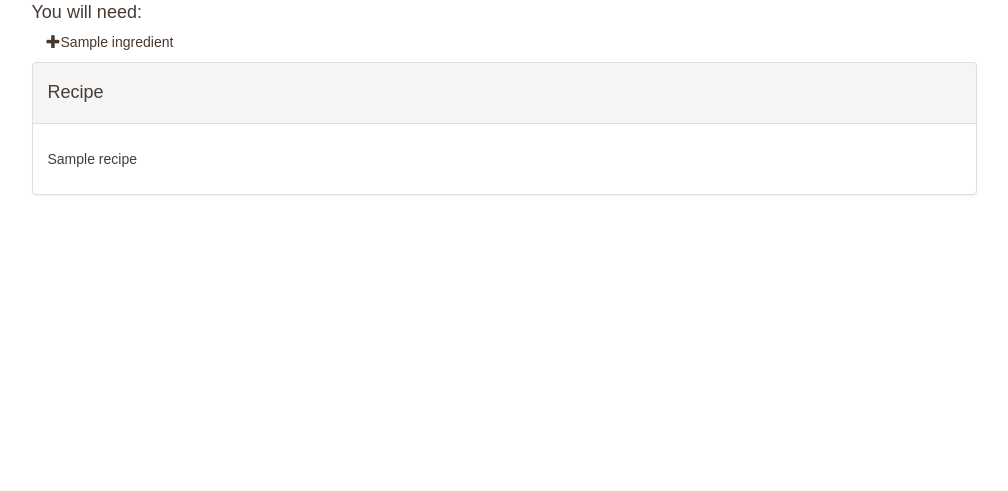
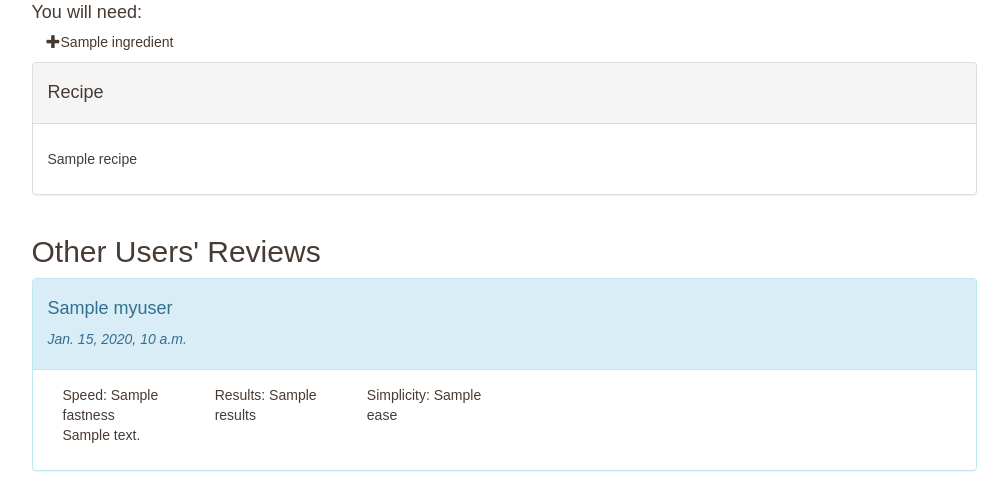
Before and after one commit to softmox/themenu, a Django app: template themenu/templates/themenu/dish_detail.html in a window 1280 px wide. Shown: the part 531-1022 px from the top of the page, without its empty margins (136-1144 px from the left). Before the commit the page ends 726 px from the top, so only its background shows below. Run offline with Django 3.2, Linux system fonts and the light colour scheme; the template is opened without the code that fills it: most values are stand-ins (such as "Sample title", 1, 10 or a date in 2020); some libraries are stand-ins or nearby versions; some web fonts are replaced.

Commit message:
+ show other user reviews, as in #48

```diff
--- a/themenu/templates/themenu/dish_detail.html
+++ b/themenu/templates/themenu/dish_detail.html
@@ -82,12 +82,38 @@
           <h4>Recipe</h4>
         </div>
         <div class="panel-body">
-          <p>{{object.recipe | linebreaks }}<p>
+          <p>{{object.recipe | linebreaks }}</p>
         </div>
       </div>
     </div>
   </div>
 
+  <div class="row">
+    <div class="col-md-10 col-md-offset-1">
+      <h2>Other Users' Reviews</h2>
+    </div>
+  </div>
+{% for review in other_reviews %}
+  <div class="row">
+    <div class="col-md-10 col-md-offset-1">
+      <div class="panel panel-info">
+        <div class="panel-heading">
+          <h4>{{ review.myuser }}</h4>
+          <p><em>{{ review.updated_at }}</em></p>
+        </div>
+        <div class="panel-body">
+          <div class="col-md-2">Speed: {{review.fastness}}</div>
+          <div class="col-md-2">Results: {{review.results}}</div>
+          <div class="col-md-2">Simplicity: {{review.ease}}</div>
+          <div class="col-md-10">
+            <p>{{ review.notes }}</p>
+          </div>
+        </div>
+      </div>
+    </div>
+  </div>
+{% endfor %}
+
 </div>
 
 {% endblock %}
--- a/themenu/views.py
+++ b/themenu/views.py
@@ -201,6 +201,7 @@ class DishDetail(DetailView):
         context = super(DishDetail, self).get_context_data(**kwargs)
         this_dish = self.object
         context['user_review'] = this_dish.dishreview_set.filter(myuser=self.request.user.myuser).first()
+        context['other_reviews'] = this_dish.dishreview_set.exclude(myuser=self.request.user.myuser)
         return context
 
 
```
